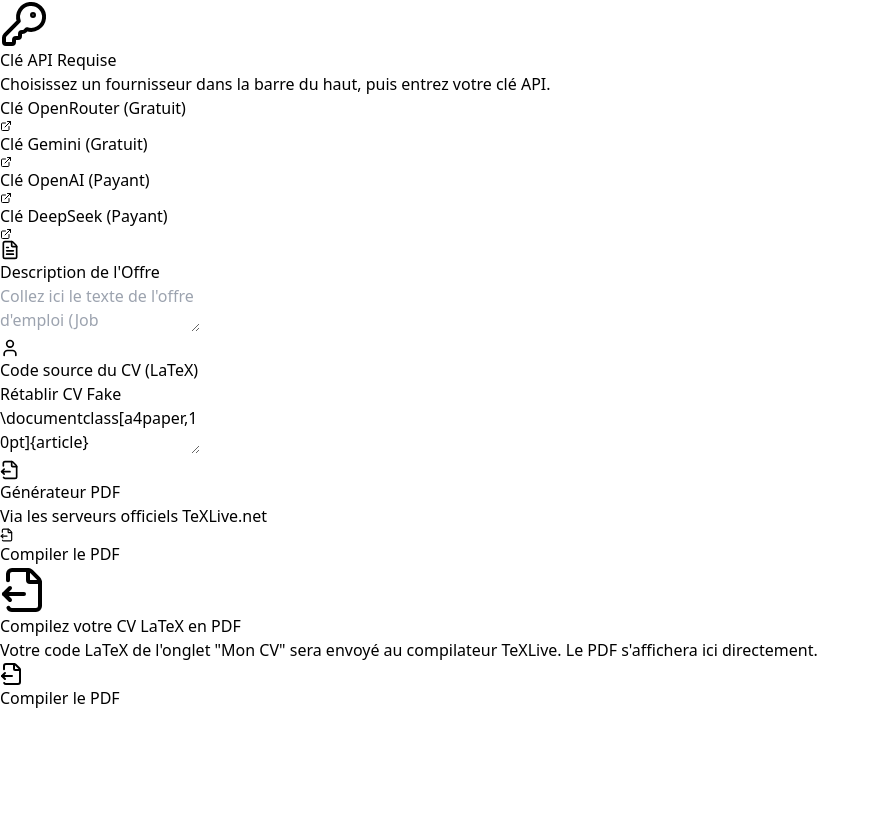
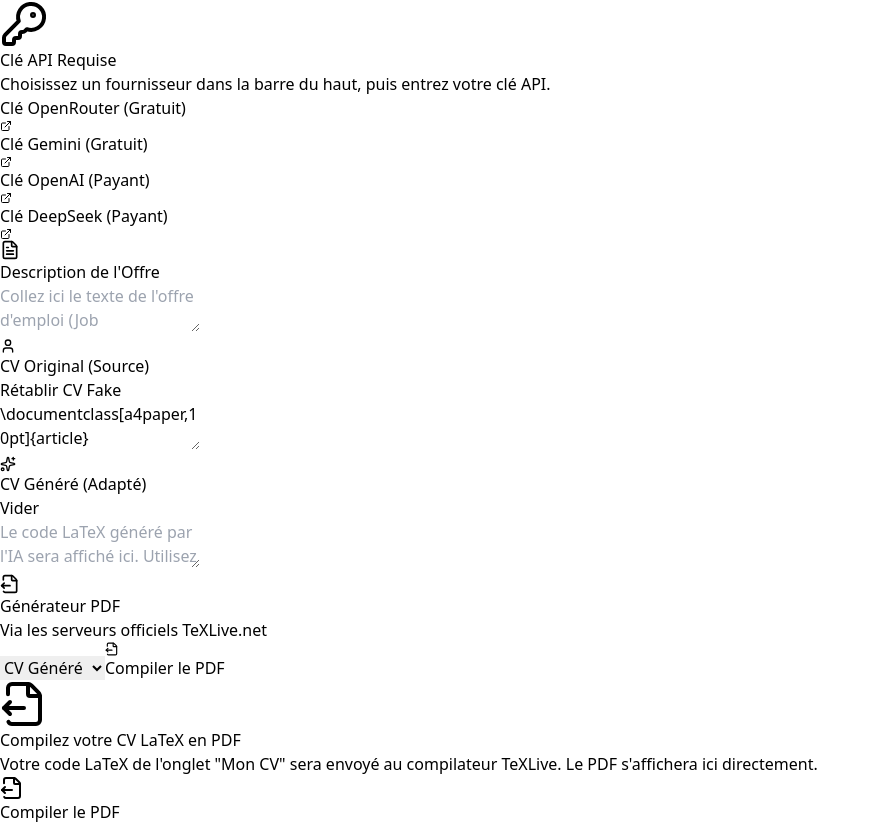
Before and after one commit to azzouzioussama/ultimate-job-tool, a React (Vite) app: page / in a window 1280 px wide. Shown: the part 704-1528 px from the top of the page, without its empty margins (0-880 px from the left). Before the commit the page ends 1414 px from the top, so only its background shows below. Built offline with nearby package versions, Linux system fonts and the light colour scheme.

Commit message:
feat: add support for separate original and AI-generated CV versions with extraction and compilation selection

```diff
--- a/src/App.jsx
+++ b/src/App.jsx
@@ -209,7 +209,9 @@ L'email doit remercier le recruteur pour son temps, réaffirmer mon enthousiasme
 export default function App() {
   const [activeTab, setActiveTab] = useState('templates');
   const [jobDescription, setJobDescription] = useState(localStorage.getItem('job_description') || '');
-  const [cvContent, setCvContent] = useState(localStorage.getItem('cv_content') || SYNTHETIC_CV);
+  const [cvOriginal, setCvOriginal] = useState(localStorage.getItem('cv_original') || localStorage.getItem('cv_content') || SYNTHETIC_CV);
+  const [cvGenerated, setCvGenerated] = useState(localStorage.getItem('cv_generated') || '');
+  const [pdfSource, setPdfSource] = useState('generated');
   const [toastMessage, setToastMessage] = useState('');
 
   // Templates State
@@ -267,7 +269,8 @@ export default function App() {
 
   // Autosave to localStorage
   useEffect(() => { localStorage.setItem('job_description', jobDescription); }, [jobDescription]);
-  useEffect(() => { localStorage.setItem('cv_content', cvContent); }, [cvContent]);
+  useEffect(() => { localStorage.setItem('cv_original', cvOriginal); }, [cvOriginal]);
+  useEffect(() => { localStorage.setItem('cv_generated', cvGenerated); }, [cvGenerated]);
   useEffect(() => { localStorage.setItem('ai_response', aiResponse); }, [aiResponse]);
 
   // PDF State
@@ -294,10 +297,10 @@ export default function App() {
 
   // Update compiled prompt whenever inputs change
   useEffect(() => {
-    let final = customPrompt.replace(/{cv_content}/g, cvContent || '[CV MANQUANT]');
+    let final = customPrompt.replace(/{cv_content}/g, cvOriginal || '[CV MANQUANT]');
     final = final.replace(/{job_description}/g, jobDescription || '[OFFRE MANQUANTE]');
     setCompiledPrompt(final);
-  }, [customPrompt, cvContent, jobDescription]);
+  }, [customPrompt, cvOriginal, jobDescription]);
 
   const showToast = (message) => {
     setToastMessage(message);
@@ -347,7 +350,8 @@ export default function App() {
   };
 
   const resetAll = () => {
-    setCvContent(SYNTHETIC_CV);
+    setCvOriginal(SYNTHETIC_CV);
+    setCvGenerated('');
     setSelectedTemplateId(1);
     setCustomPrompt(PROMPT_TEMPLATES[0].content);
     setJobDescription('');
@@ -427,6 +431,17 @@ export default function App() {
     }
   };
 
+  const extractLatexAndSave = () => {
+    const match = aiResponse.match(/\\documentclass[\s\S]*?\\end\{document\}/);
+    if (match) {
+      setCvGenerated(match[0]);
+      showToast('CV Généré extrait et sauvegardé !');
+      setActiveTab('cv');
+    } else {
+      showToast('Aucun code LaTeX complet trouvé dans la réponse.');
+    }
+  };
+
   // --- PDF Compilation via fetch ---
   const compilePDF = async () => {
     setIsPdfLoading(true);
@@ -437,7 +452,8 @@ export default function App() {
 
     try {
       const formData = new FormData();
-      formData.append('filecontents[]', cvContent);
+      const contentToCompile = pdfSource === 'generated' && cvGenerated.trim() ? cvGenerated : cvOriginal;
+      formData.append('filecontents[]', contentToCompile);
       formData.append('filename[]', 'document.tex');
       formData.append('engine', 'pdflatex');
       formData.append('return', 'pdf');
@@ -634,6 +650,9 @@ export default function App() {
                 </button>
                {aiResponse && (
                   <>
+                    <button onClick={extractLatexAndSave} className="px-3 py-1.5 text-xs font-medium text-indigo-700 bg-indigo-50 border border-indigo-200 rounded-lg hover:bg-indigo-100 flex items-center gap-2 transition-colors" title="Extraire le code LaTeX et le mettre dans le CV Généré">
+                      <FileText size={14} /> Extraire CV
+                    </button>
                     <button onClick={() => copyToClipboard(aiResponse)} className="px-3 py-1.5 text-xs font-medium text-slate-700 bg-white border border-slate-200 rounded-lg hover:bg-slate-50 flex items-center gap-2">
                       <Copy size={14} /> Copier
                     </button>
@@ -689,16 +708,34 @@ export default function App() {
         </div>
 
         {/* --- VIEW: MY CV --- */}
-        <div className={`${activeTab === 'cv' ? 'flex' : 'hidden'} flex-col h-[75vh] bg-white rounded-2xl shadow-sm border border-slate-200`}>
-           <div className="p-4 border-b border-slate-100 bg-slate-50/50 flex justify-between items-center">
-             <h2 className="text-lg font-semibold flex items-center gap-2"><User size={20} className="text-slate-500" /> Code source du CV (LaTeX)</h2>
-             <button onClick={() => setCvContent(SYNTHETIC_CV)} className="text-xs text-slate-500 hover:text-indigo-600 underline">Rétablir CV Fake</button>
+        <div className={`${activeTab === 'cv' ? 'block' : 'hidden'}`}>
+          <div className="grid grid-cols-1 lg:grid-cols-2 gap-6">
+            {/* Original CV */}
+            <div className="flex flex-col h-[75vh] bg-white rounded-2xl shadow-sm border border-slate-200">
+              <div className="p-4 border-b border-slate-100 bg-slate-50/50 flex justify-between items-center">
+                <h2 className="text-sm font-semibold flex items-center gap-2"><User size={16} className="text-slate-500" /> CV Original (Source)</h2>
+                <button onClick={() => setCvOriginal(SYNTHETIC_CV)} className="text-xs text-slate-500 hover:text-red-600 underline">Rétablir CV Fake</button>
+              </div>
+              <textarea
+                className="flex-grow w-full resize-none p-4 text-xs font-mono outline-none custom-scrollbar bg-slate-900 text-slate-100 rounded-b-2xl"
+                value={cvOriginal}
+                onChange={(e) => setCvOriginal(e.target.value)}
+              />
+            </div>
+            {/* Generated CV */}
+            <div className="flex flex-col h-[75vh] bg-white rounded-2xl shadow-sm border border-slate-200">
+              <div className="p-4 border-b border-indigo-100 bg-indigo-50/50 flex justify-between items-center">
+                <h2 className="text-sm font-semibold flex items-center gap-2 text-indigo-900"><Sparkles size={16} className="text-indigo-600" /> CV Généré (Adapté)</h2>
+                <button onClick={() => setCvGenerated('')} className="text-xs text-slate-500 hover:text-red-600 underline">Vider</button>
+              </div>
+              <textarea
+                className="flex-grow w-full resize-none p-4 text-xs font-mono outline-none custom-scrollbar bg-indigo-950 text-indigo-100 rounded-b-2xl"
+                placeholder="Le code LaTeX généré par l'IA sera affiché ici. Utilisez le bouton 'Extraire CV' dans l'onglet Assistant IA."
+                value={cvGenerated}
+                onChange={(e) => setCvGenerated(e.target.value)}
+              />
+            </div>
           </div>
-          <textarea
-            className="flex-grow w-full resize-none p-6 text-xs font-mono outline-none custom-scrollbar bg-slate-900 text-slate-100"
-            value={cvContent}
-            onChange={(e) => setCvContent(e.target.value)}
-          />
         </div>
 
         {/* --- VIEW: PDF COMPILER --- */}
@@ -709,6 +746,14 @@ export default function App() {
                 <p className="text-xs text-slate-500 mt-1">Via les serveurs officiels TeXLive.net</p>
              </div>
              <div className="flex gap-2">
+               <select
+                 value={pdfSource}
+                 onChange={(e) => setPdfSource(e.target.value)}
+                 className="bg-slate-100 border border-slate-200 rounded-lg px-2 py-1.5 text-xs font-medium text-slate-700 outline-none cursor-pointer"
+               >
+                 <option value="generated">CV Généré</option>
+                 <option value="original">CV Original</option>
+               </select>
                {pdfBlobUrl && (
                  <button onClick={downloadPDF} className="px-3 py-1.5 text-xs font-medium text-white bg-green-600 rounded-lg hover:bg-green-700 flex items-center gap-2">
                    <Download size={14} /> Télécharger PDF
```
